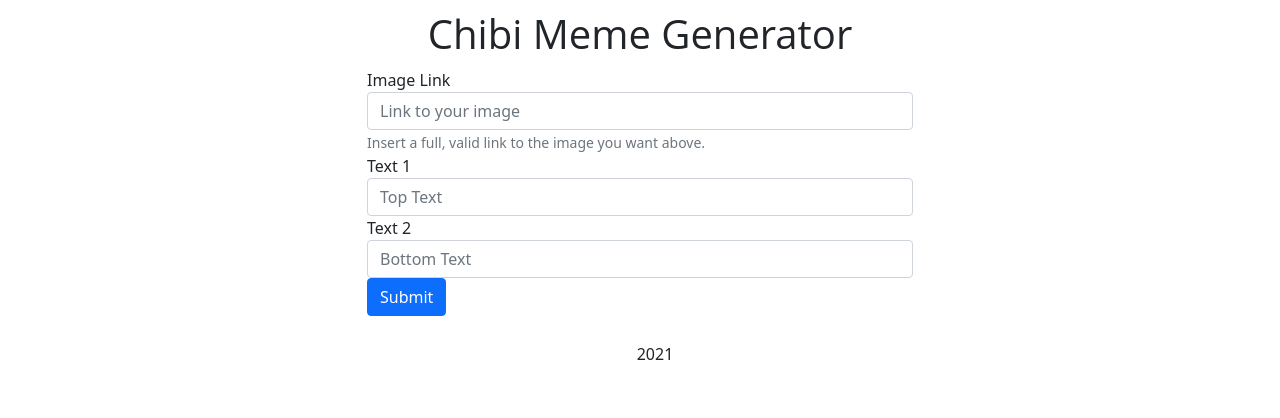
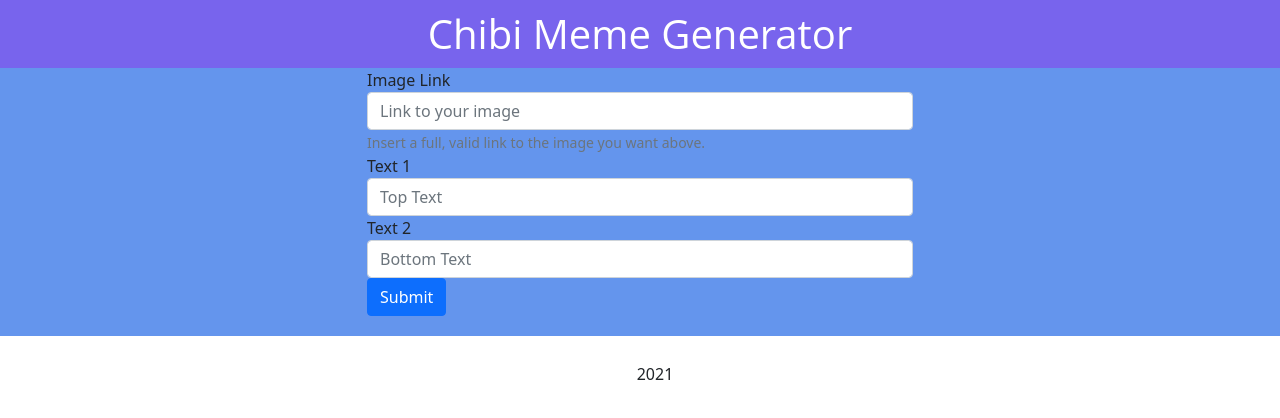
Before and after one commit to itschibits/meme-generator, a plain HTML site: page index.html in a window 1280 px wide. Drawn offline with Linux system fonts and the light colour scheme.

Commit message:
added background colors

```diff
--- a/css/main.css
+++ b/css/main.css
@@ -3,10 +3,21 @@ h1 {
     margin: 0 auto;
     padding: 10px;
     text-align: center;
+    color: #FFFFFF;
+    background-color: #7864ed;
+}
+
+#create-form {
+    background-color: #6495ed;
+    padding-bottom: 20px;
 }
 
 #memes {
     list-style: none;
+}
+
+.created-memes {
+    background-color: #64daed;
 }
 
 li {
```
